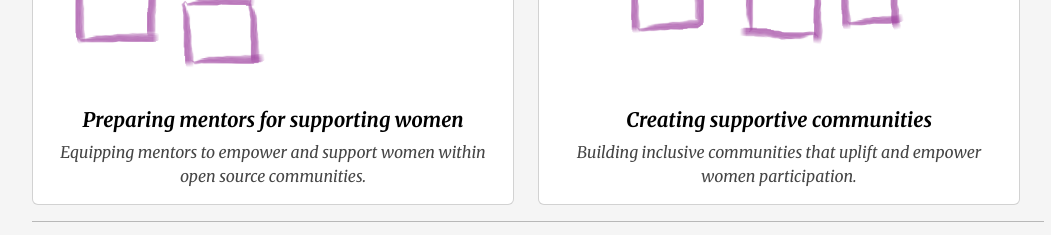
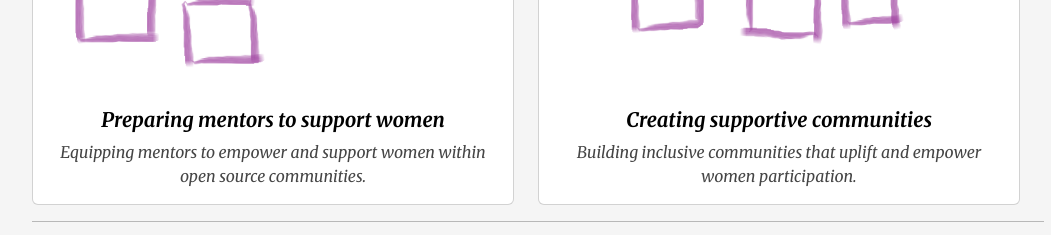
Before and after one commit to lsurobotics/womeninoss.com, a Jekyll site: the page built from index.html, in a window 1280 px wide and 900 px high, scrolled down 641 px. Shown: the part 662-897 px from the top of the window, without its empty margins (102-1153 px from the left). Built offline with Jekyll 4.4.1, drawn with Linux system fonts in a browser that asks for light colours; nearby versions of some CDN libraries.

Commit message:
More changes in the titles

```diff
--- a/index.html
+++ b/index.html
@@ -33,9 +33,9 @@ layout: default
     <div class="row row-cols-1 row-cols-lg-2">
         <div class="col">
           <div class="card">
-            <img src="img/preparing.png" class="card-img-top" alt="Preparing mentors for supporting women">
+            <img src="img/preparing.png" class="card-img-top" alt="Preparing mentors to support women">
             <div class="card-body">
-              <h5 class="card-title">Preparing mentors for supporting women</h3>
+              <h5 class="card-title">Preparing mentors to support women</h3>
               <p class="card-text">Equipping mentors to empower and support women within open source communities.</p>
             </div>
           </div>
```
Also changed, not shown: 1 other file.
